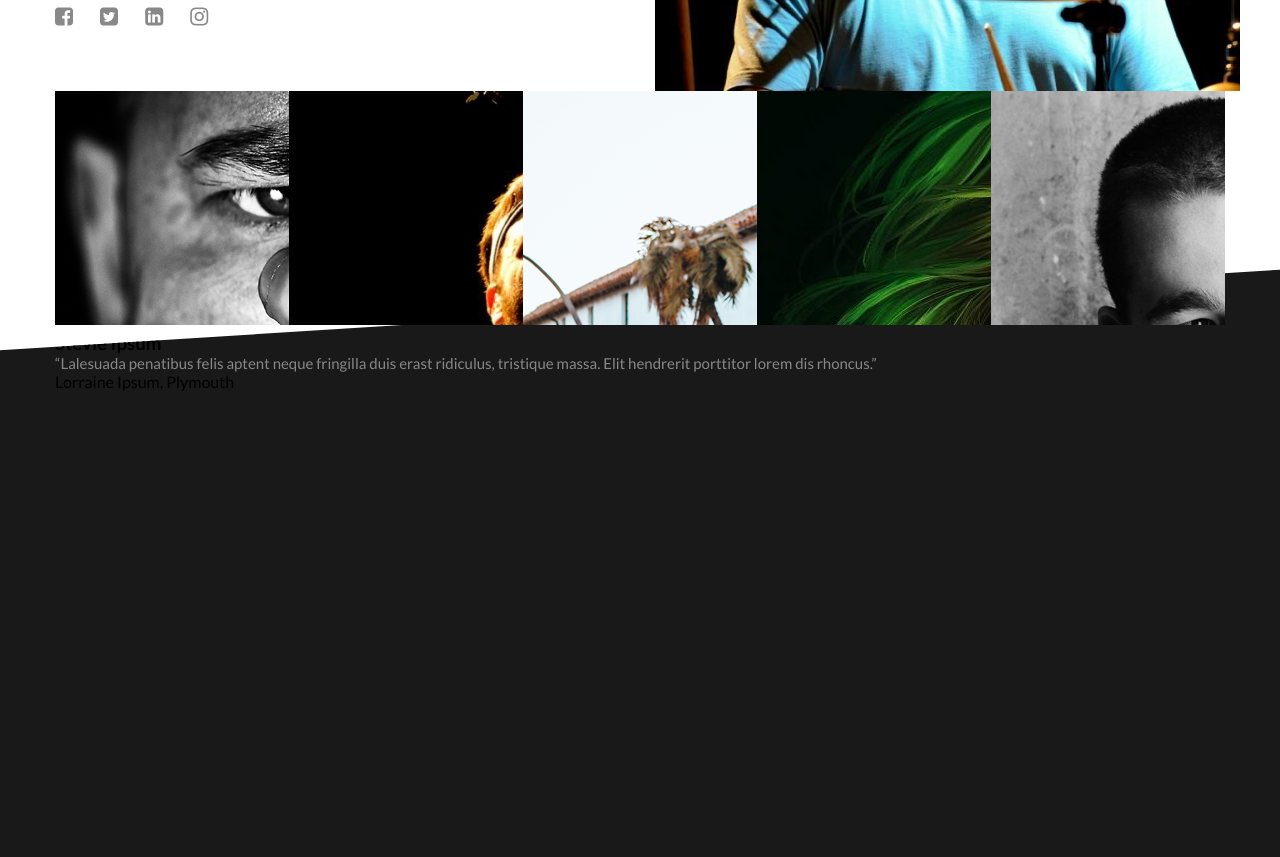
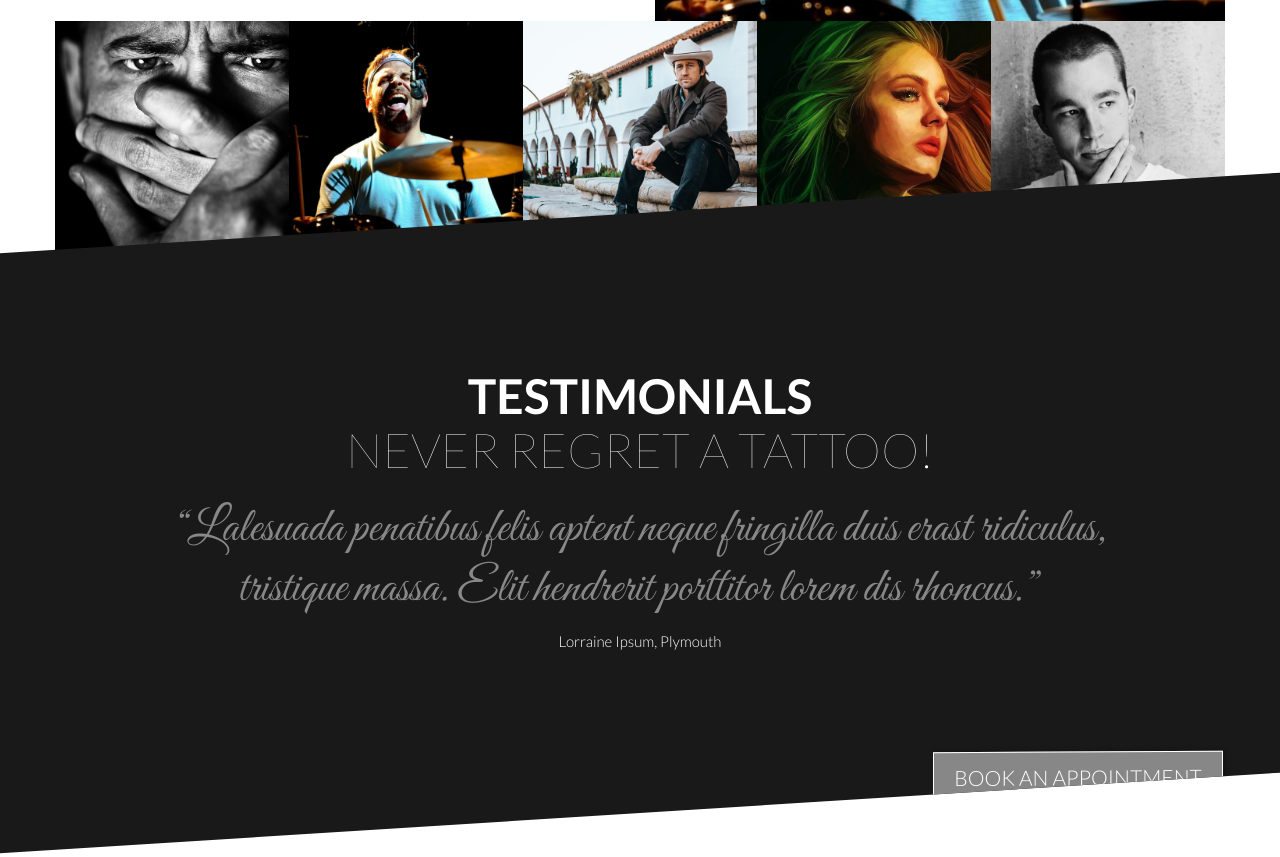
Before and after one commit to marya63/catmash, a website: page index.html in a window 1280 px wide. Shown: the part 2017-2874 px from the top of the page. Drawn offline with Linux system fonts and the light colour scheme.

Commit message:
Changeartists

```diff
--- a/index.html
+++ b/index.html
@@ -6,6 +6,7 @@
   <meta http-equiv="X-UA-Compatible" content="ie=edge">
   <title>https://catmash.ru</title>
   <link href="https://fonts.googleapis.com/css?family=Lato:100,300,400,700" rel="stylesheet">
+  <link href="https://fonts.googleapis.com/css?family=Great+Vibes" rel="stylesheet">
   <link rel="stylesheet" href="./src/css/style.css" />
   <link rel="stylesheet" href="./css/font-awesome.min.css">
 </head>
@@ -99,11 +100,13 @@ Litora scelerisque molestie nulla tincidunt eros cubilia vulputate magna netus -
    <div class="artists__right-block">
       <div class="artists__slider artists__slider--top">
           <div class="artists__slider-item artists__slider-item--x1">
-              <img src="./image/artists/img002.jpg" alt="">
+              <img class="img" src="./image/artists/img002.jpg">
           </div>
      </div>
    </div>
 </div>
+
+
 <div class="artists__slider artists__slider--bottom">
   <div class="artists__slider-item artists__slider-item--x5">
     <a class="artists__slider-info" href="#">
@@ -111,7 +114,7 @@ Litora scelerisque molestie nulla tincidunt eros cubilia vulputate magna netus -
         <br>
         Assistent Manager
     </a>
-    <img src="./image/artists/img001.jpg" alt="">
+    <img class="img" src="./image/artists/img001.jpg" alt="">
   </div>
 
     <div class="artists__slider-item artists__slider-item--x5">
@@ -120,7 +123,7 @@ Litora scelerisque molestie nulla tincidunt eros cubilia vulputate magna netus -
           <br>
           Assistent Manager
       </a>
-      <img src="./image/artists/img002.jpg" alt="">
+      <img class="img" src="./image/artists/img002.jpg" alt="">
 
   </div>
 
@@ -130,7 +133,7 @@ Litora scelerisque molestie nulla tincidunt eros cubilia vulputate magna netus -
             <br>
             Assistent Manager
         </a>
-        <img src="./image/artists/img003.jpg" alt="">
+        <img  class="img" src="./image/artists/img003.jpg" alt="">
       </div>
 
       <div class="artists__slider-item artists__slider-item--x5">
@@ -139,7 +142,7 @@ Litora scelerisque molestie nulla tincidunt eros cubilia vulputate magna netus -
               <br>
               Assistent Manager
           </a>
-          <img src="./image/artists/img004.jpg" alt="">
+          <img  class="img" src="./image/artists/img004.jpg" alt="">
         </div>
 
         <div class="artists__slider-item artists__slider-item--x5">
@@ -148,33 +151,51 @@ Litora scelerisque molestie nulla tincidunt eros cubilia vulputate magna netus -
                 <br>
                 Assistent Manager
             </a>
-            <img src="./image/artists/img005.jpg" alt="">
+            <img class="img" src="./image/artists/img005.jpg" alt="">
         </div>
 </div>
-</div>
+</section>
+
+
+
+<section class="testimonials">
+  <div class="testimonials__background">
+    <div class="wrapper">
+      <div class="testimonials__content">
+          <h3 class="content__title">
+          <strong class="content__title--bold">Testimonials</strong>
+          <br>
+          Never regret a Tattoo!
+          </h3>
+          <p class= "testimonials__quote">
+          “Lalesuada penatibus felis aptent neque fringilla duis erast ridiculus,
+          <br>
+          tristique massa. Elit hendrerit porttitor lorem dis rhoncus.”
+          </p>
+         <p class="testimonials__quote-description">Lorraine Ipsum, Plymouth</p>
+      </div>
+      <a class="testimonials__button" href="#">Book an Appointment</a>
+    </div>
+  </div>
 </section>
 
 
 
 
 
-<div class="container3">
-  <section class="wrap_container3">
-    <div class="article2">
-      <div class="article_center">
-        <h3 class="article_center__title">
-          <span class="article_center__title--bold">Testimonials</span><br/>
-          Stevie Ipsum
-          </h3>
-        <p class="left_content">“Lalesuada penatibus felis aptent neque fringilla duis erast ridiculus, tristique massa. Elit hendrerit porttitor lorem dis rhoncus.”</p>
-        Lorraine Ipsum, Plymouth
-       </div>
-    </div>
-  </section>
-</div>
 
-<div class="container4">
-  <section class="wrap_container4">
+
+
+
+
+
+
+
+
+
+
+<section class="container4">
+  <div class="wrap_container4">
     <div class="article3">
       <div class="article_center1">
         <h3 class="article_center1__title">
@@ -213,10 +234,12 @@ Litora scelerisque molestie nulla tincidunt eros cubilia vulputate magna netus -
               </a>
           </div>
       </div>
- </section>
+ </div>
+</section>
 </div>
 </div>
-</div>
+
+
 <div class="container5">
     <section class="wrap_container5">
           <div class="article_center2">
--- a/less/source/all/all.less
+++ b/less/source/all/all.less
@@ -4,9 +4,8 @@
   padding: 0;
   box-sizing: border-box;
 }
-.img {
-  max-width: 100%;
-}
+
+
 .main-header {
   background: #191919 none repeat scroll 0 0;
   padding: 25px 0;
@@ -144,7 +143,7 @@ margin-left: -150px;
     padding: 0px 10px 0px 0px;
 }
 .artists {
-  top: -60px;
+  top: -130px;
   position: relative;
 
 }
@@ -286,26 +285,106 @@ margin-left: -150px;
 }
 
 
-.container3 {
+.testimonials {
   background: #191919 none repeat scroll 0 0;
   width: 100%;
-  height: 700px;
   overflow: hidden;
   position: relative;
   transform: skewY(-3.6deg);
   margin:-75px 0px 75px 0px;
+  color: #fff;
+  height: 600px;
+  position: relative;
+  top: -97px;
+  z-index: 3;
+}
 
-}
-.wrap_container3 {
+.testimonials__background {
   width: 1170px;
   margin:0 auto;
 
 }
 
-.article2 {
-  width: 100%;
+.wrapper {
+  margin: 0 auto;
+  max-width: 1170px;
+  min-width: 990px;
+  width: 100%
+}
+.wrapper {
+    position: relative;
+
+}
+
+.testimonials__content {
+  display: flex;
+  flex-flow: column nowrap;
+  justify-content: center;
+  margin: 0 -15px;
+  padding-top: 156px;
   transform: skewY(3.6deg);
 }
+
+.content__title {
+  font-size: 48px;
+  font-weight: 100;
+  line-height: 54px;
+  margin-bottom: 22px;
+
+}
+
+.content__title--bold {
+  font-weight: 700;
+}
+
+.testimonials__quote {
+  color: #888;
+  font-family: "Great Vibes",cursive;
+  font-size: 48px;
+  font-weight: 400;
+  line-height: 60px;
+
+}
+
+.testimonials__quote-description {
+  font-size: 15px;
+  font-weight: 300;
+  line-height: 44px;
+  color:#fff;
+}
+
+.testimonials__button {
+   background: #878787 none repeat scroll 0 0;
+   border: 1px solid #fff;
+   box-shadow: 2px 0 5px 0 rgba(0, 0, 0, 0.33);
+   font-size: 21px;
+   font-weight: 300;
+   height: 56px;
+   padding: 12px 0;
+   position: absolute;
+   right: 2px;
+   text-decoration: none;
+   top: 566px;
+   transform: skewY(3.3deg);
+   width: 290px;
+   color: #fff;
+}
+
+.testimonials__button {
+    text-transform: uppercase;
+}
+.testimonials__button:hover {
+ background: #191919 none repeat scroll 0 0;
+
+}
+.testimonials__button,
+.testimonials__content {
+    text-align: center;
+}
+.a {
+    color: inherit;
+}
+
 .container4 {
   width: 100%;
   overflow: hidden;
```
Also changed, not shown: src/css/style.css.
